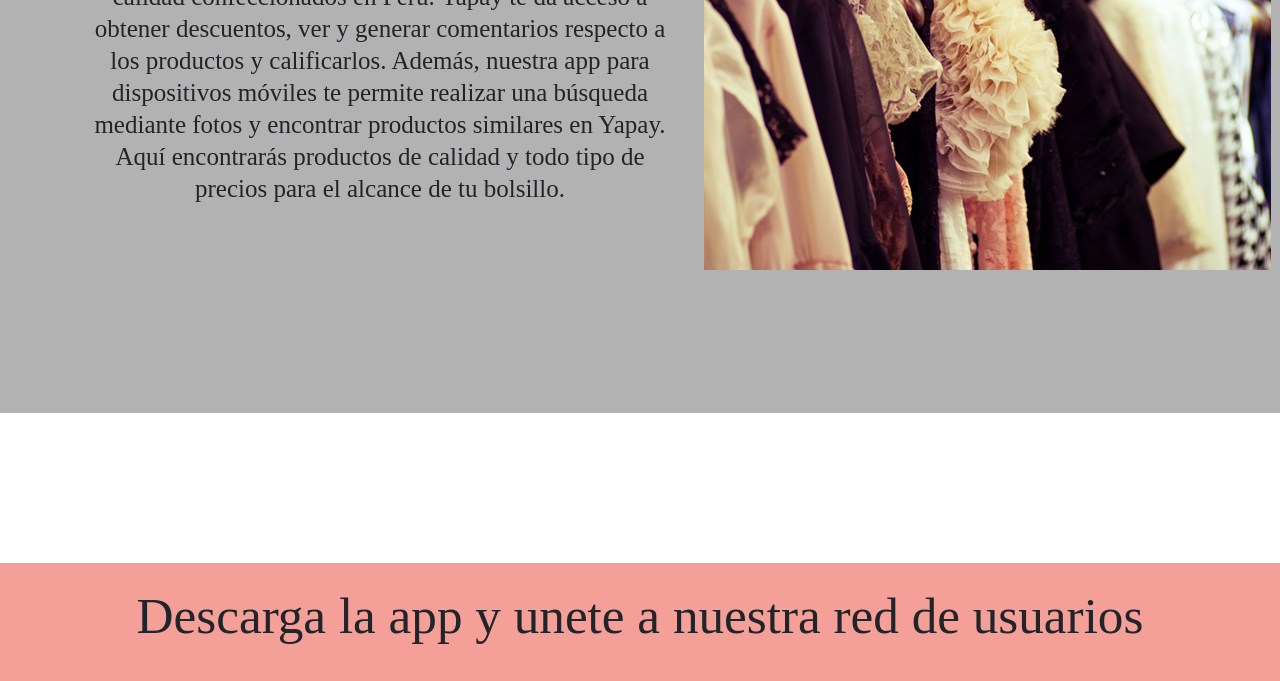
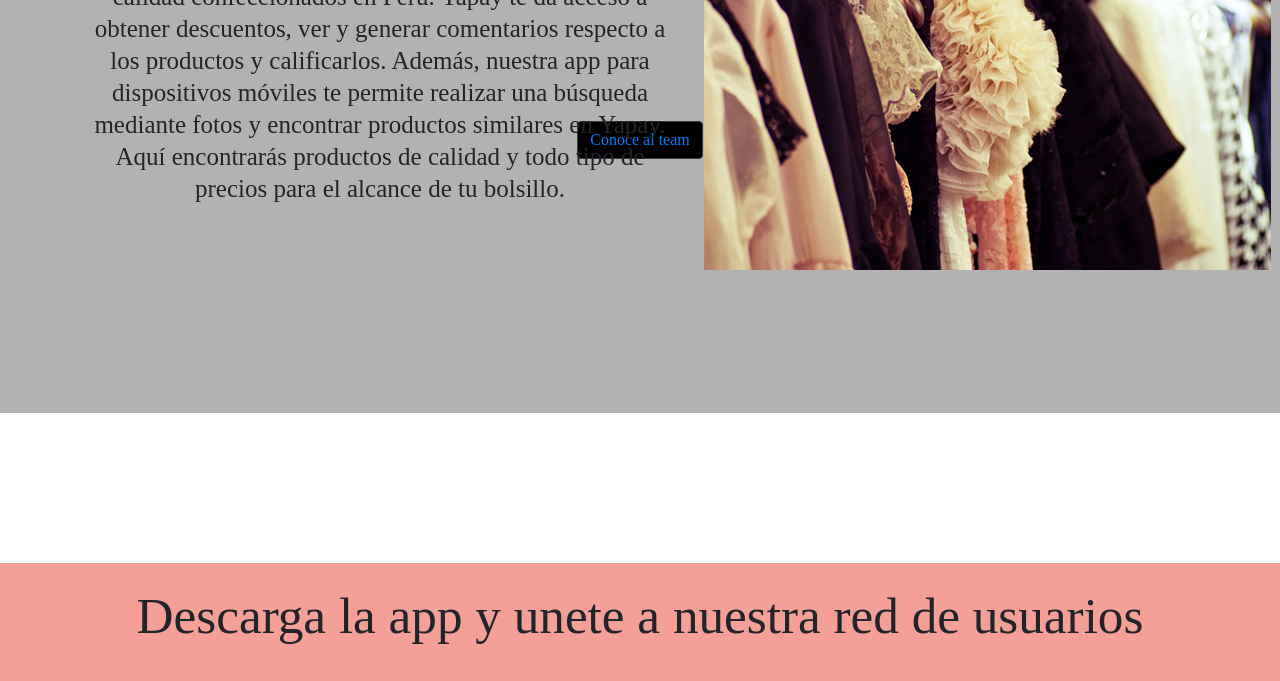
Before and after one commit to IHC-GRUPO6/LandinPage-Grupo6, a plain HTML site: page public/index.html in a window 1280 px wide. Shown: the part 2580-3261 px from the top of the page. Drawn offline with nearby package versions, Linux system fonts and the light colour scheme.

Commit message:
Update index.html

```diff
--- a/public/index.html
+++ b/public/index.html
@@ -55,6 +55,7 @@
                 Yapay te da acceso a obtener descuentos, ver y generar comentarios respecto a los productos y calificarlos.
                 Además, nuestra app para dispositivos móviles te permite realizar una búsqueda mediante fotos y encontrar productos similares en Yapay.
                 Aquí encontrarás productos de calidad y todo tipo de precios para el alcance de tu bolsillo. </p>
+            <button type="button" class="btn btn-dark" style="background-color: #000000 "><a href="https://youtu.be/dN--EAJwkpU">Conoce al team</a></button>
         </div>
         <img class="image-4" src="./assets/images/seccion4-image1.png">
     </section>
```
